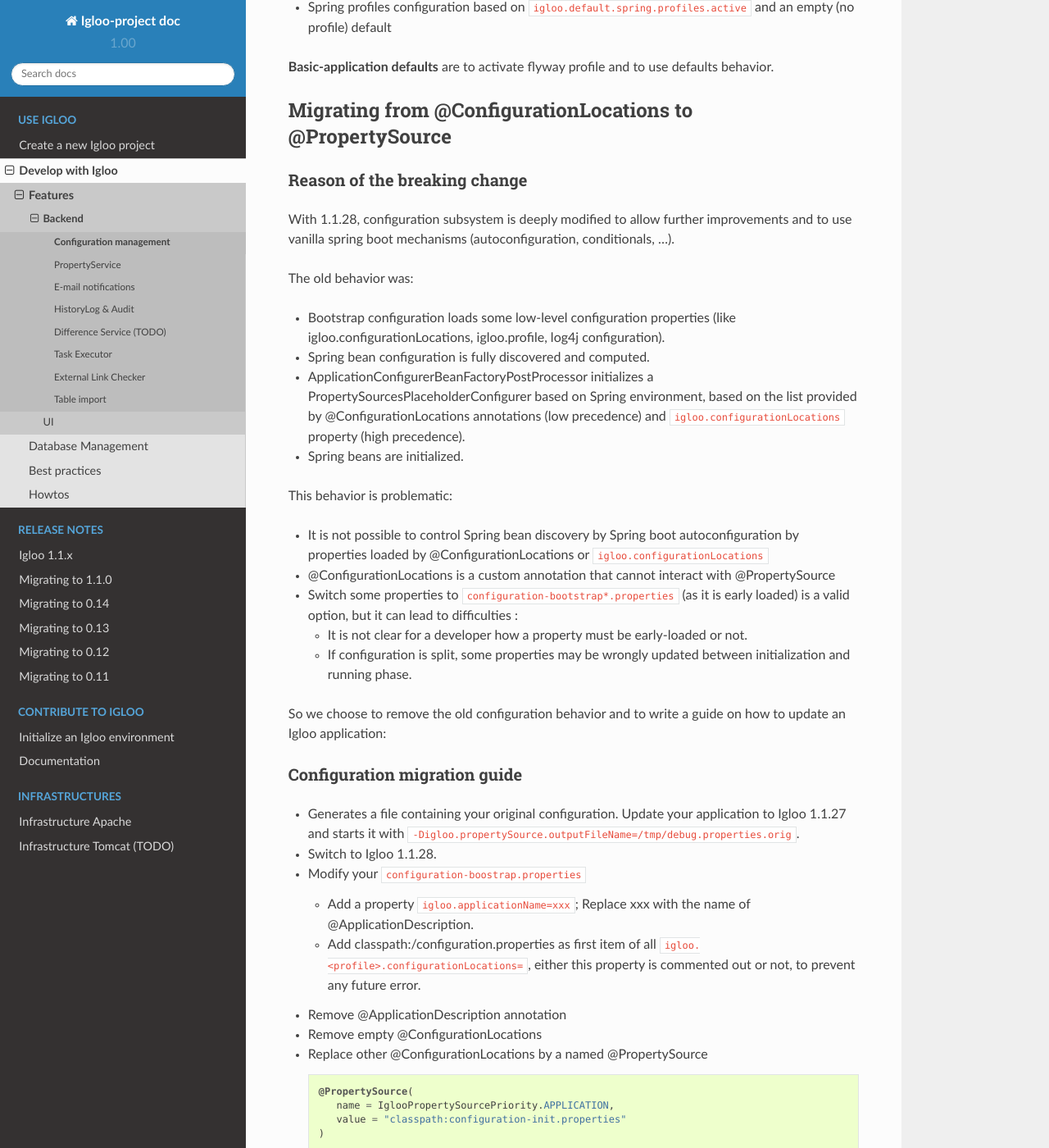
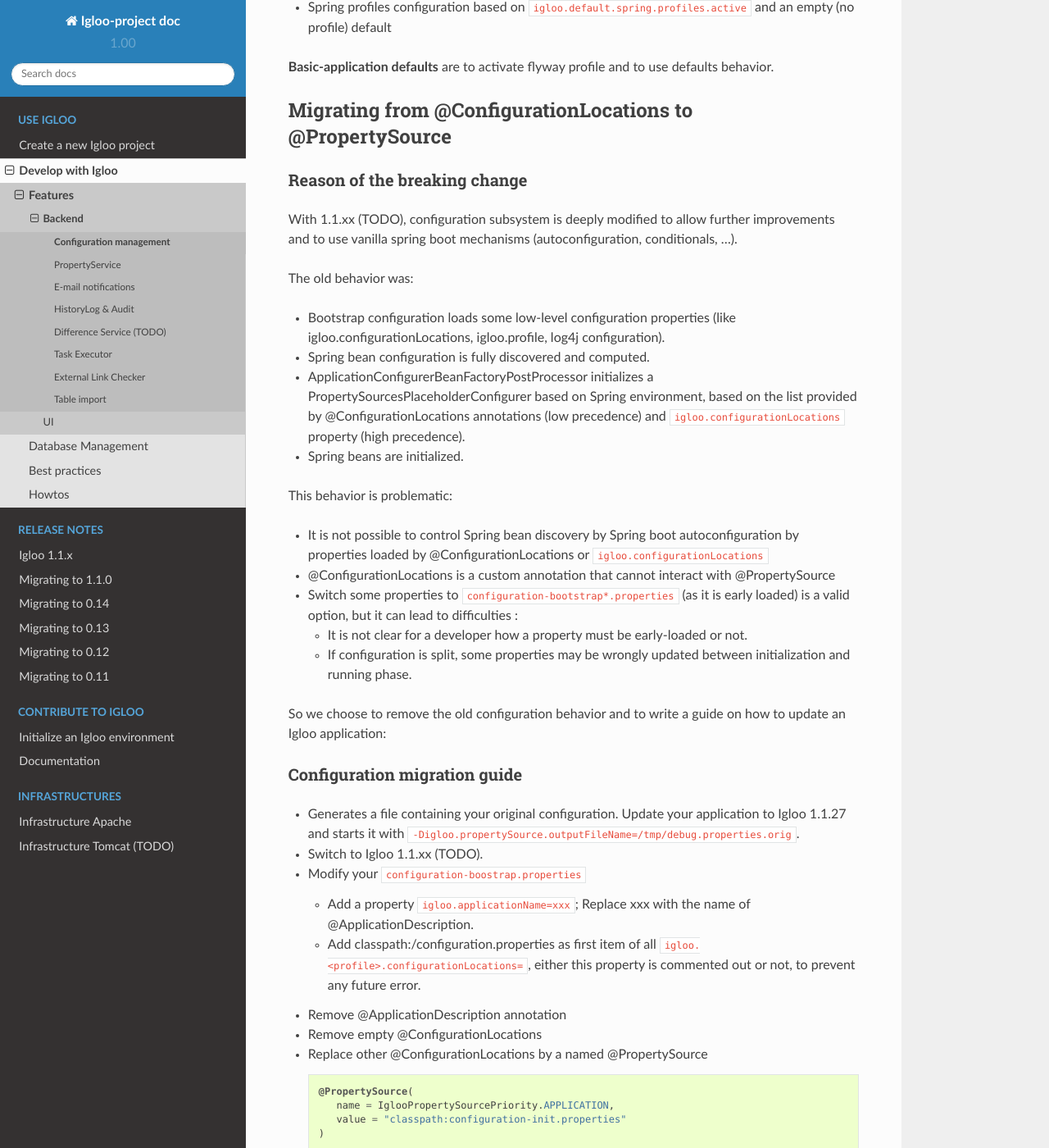
Before and after one commit to igloo-project/igloo-doc, a Sphinx documentation site: the page built from source/usage/features/configuration.rst, in a window 1280 px wide and 1400 px high, scrolled down 4901 px. Shown: the whole window at 82% size. Built offline with Sphinx 7.4.7 and the Read the Docs theme 2.0.0, drawn with Linux system fonts in a browser that asks for light colours; some of the changed text lies outside the part shown.

Commit message:
updated conf system not planned for 1.1.28

```diff
--- a/source/release-notes/1.1.x.rst
+++ b/source/release-notes/1.1.x.rst
@@ -16,6 +16,7 @@
   replace custom @ConfigurationLocations system by spring vanilla
   @PropertySource. See :ref:`property-source-migration` to find how to modify
   your application and check that configuration is correctly managed.
+  (TODO: rewrite 1.1.xx in documentation to appropriate version)
 
 .. _v1.1.28:
 
--- a/source/usage/features/configuration.rst
+++ b/source/usage/features/configuration.rst
@@ -140,7 +140,7 @@
 Configuration loading
 *********************
 
-From 1.1.28, Igloo uses a early loading for properties:
+From 1.1.xx (TODO), Igloo uses a early loading for properties:
 
 * Igloo initializer (AbstractExtendedApplicationContextInitializer children
   classes):
@@ -229,7 +229,7 @@
 Reason of the breaking change
 *****************************
 
-With 1.1.28, configuration subsystem is deeply modified to allow further
+With 1.1.xx (TODO), configuration subsystem is deeply modified to allow further
 improvements and to use vanilla spring boot mechanisms (autoconfiguration,
 conditionals, ...).
 
@@ -268,7 +268,7 @@
   application to Igloo 1.1.27 and starts it with
   ``-Digloo.propertySource.outputFileName=/tmp/debug.properties.orig``.
 
-* Switch to Igloo 1.1.28.
+* Switch to Igloo 1.1.xx (TODO).
 * Modify your ``configuration-boostrap.properties``
 
   * Add a property ``igloo.applicationName=xxx``; Replace xxx with the name
```
